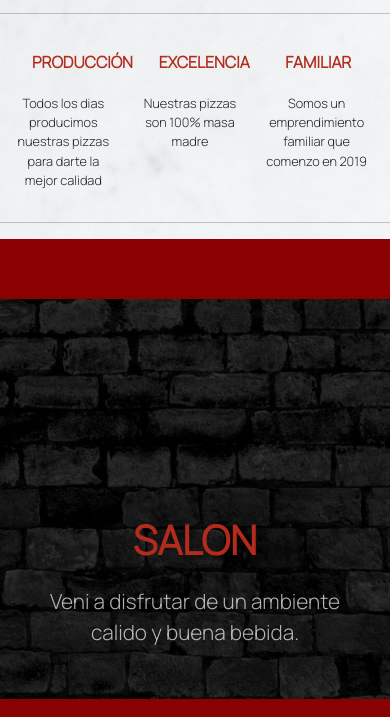
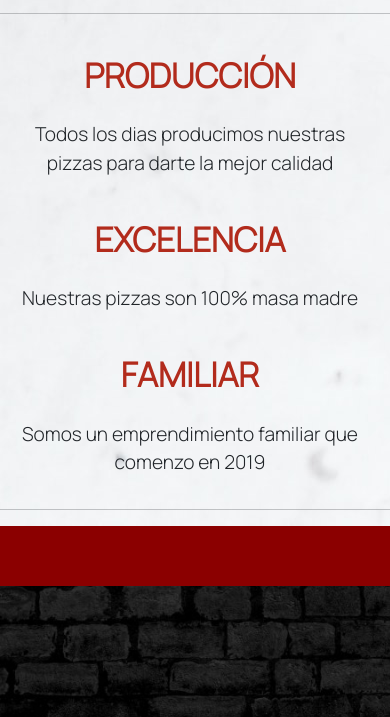
Before and after one commit to Melinab95/ProyectoYonkers, a website: page index.html in a window 390 px wide. Shown: the part 1114-1831 px from the top of the page. Drawn offline with nearby package versions, Linux system fonts and the light colour scheme; files that its build step writes are made by us from their sources; a web font is replaced by a local one.

Commit message:
cambios grales

```diff
--- a/index.html
+++ b/index.html
@@ -103,7 +103,8 @@
 
 
         <hr>
-        <section class="container textAlignCenter">
+        <!--SeparadorDESKTOP-->
+        <section class="container textAlignCenter noDisplaySmart">
 
               <div class="row alinearTxt">
                 <div class="col-4">
@@ -123,6 +124,34 @@
               </div>
 
         </section>
+
+        <!--SeparadorDESKTOP-->
+
+        <!--SEPARADORSMARTPHONE-->
+
+        <section class="container textAlignCenter noDisplay">
+
+          <div class="row alinearTxt">
+            <div class="col-12">
+                <h2 class="titulos2 padding-textos">Producción</h2>
+                <p class="">Todos los dias producimos nuestras pizzas para darte la mejor calidad</p>
+            </div>
+
+            <div class="col-12">
+                <h2 class="titulos2 padding-textos">Excelencia</h2>
+                <p>Nuestras pizzas son 100% masa madre</p>
+            </div>
+
+            <div class="col-12">
+                <h2 class="titulos2 padding-textos">Familiar</h2>
+                <p>Somos un emprendimiento familiar que comenzo en 2019</p>
+            </div>
+          </div>
+
+    </section>
+
+
+        <!--SEPARADORSMARTPHONE-->
 
       <hr>
       <div class="gridIndex">
@@ -177,7 +206,7 @@
     </div>
 
     <div>
-      <ul class="listaSinDeco apartado">
+      <ul class="listaSinDeco apartado center">
         <li><a class="sinDeco" href="./index.html">Inicio</a></li>
         <li><a class="sinDeco" href="./pages/nuestroproducto.html">Nuestro producto</a></li>
         <li><a class="sinDeco" href="./pages/carta.html">Carta</a></li>
--- a/scss/_generales.scss
+++ b/scss/_generales.scss
@@ -95,3 +95,5 @@ h3 {color: #B22B1C;
 
     padding-left:  0px;
 }
+
+.noDisplay{display: none;}
--- a/scss/_medias.scss
+++ b/scss/_medias.scss
@@ -91,13 +91,13 @@
     .titulos2 {
     color:#B22B1C ;
     font-family: 'Manrope', sans-serif;
-    font-size: 1rem;
+    font-size: $textos3-tamanio;
     text-transform: uppercase;
     }
 
     .alinearTxt {text-align: center;
     overflow: hidden;
-    font-size: 0.8rem;
+    font-size: $textos1-tamanio ;
     padding-right: 10px;
     flex-wrap: wrap;
 
@@ -255,6 +255,8 @@
 
   /************************************************************/
 
+  .noDisplay {display: block;}
+  .noDisplaySmart {display: none;}
 
 
 }
```
Also changed, not shown: pages/nuestroproducto.html (+0 -2 lines), css/styles.css, media/imagenes/detroit-style-pizza.jpg (deleted), media/imagenes/smartphone/detroitcarousel.jpg (added), media/imagenes/smartphone/pepperonicarousel.jpg (added).
